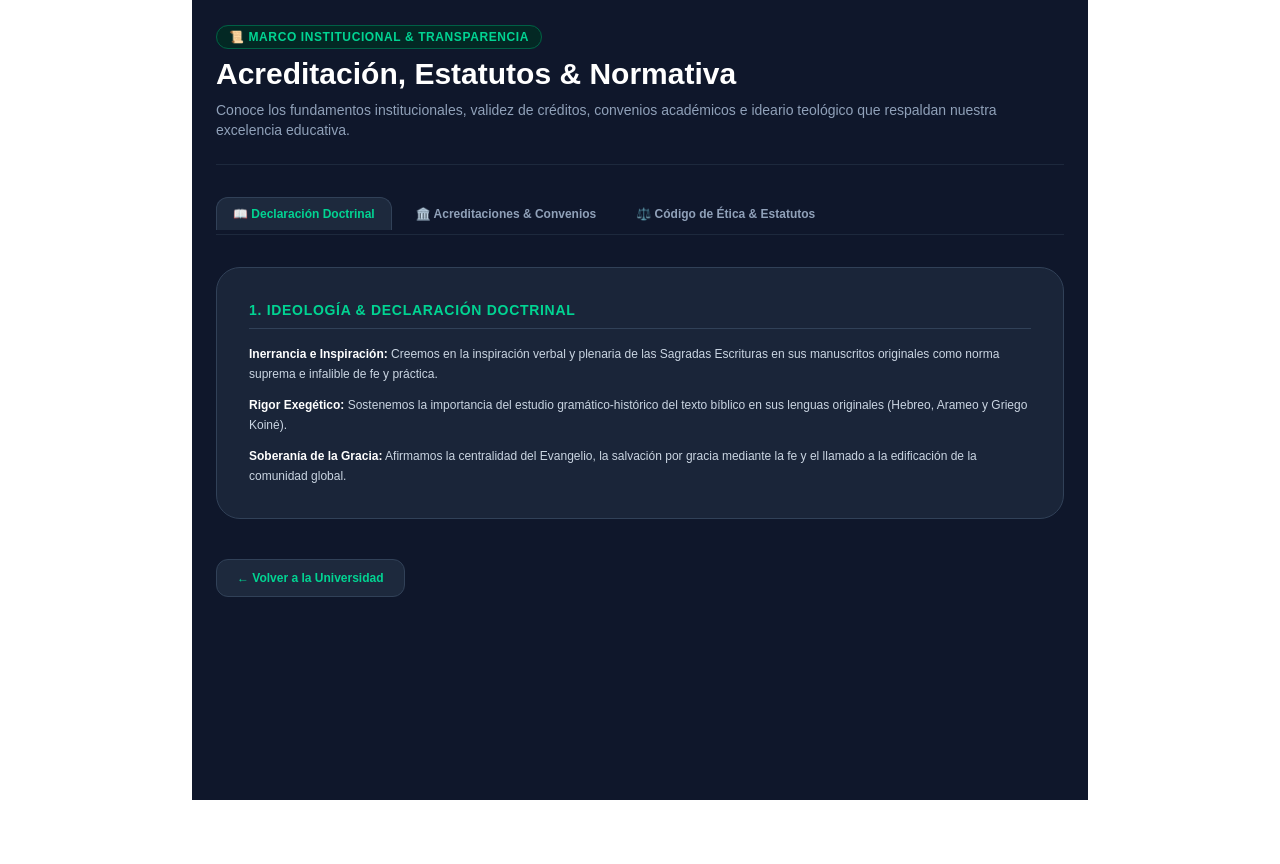
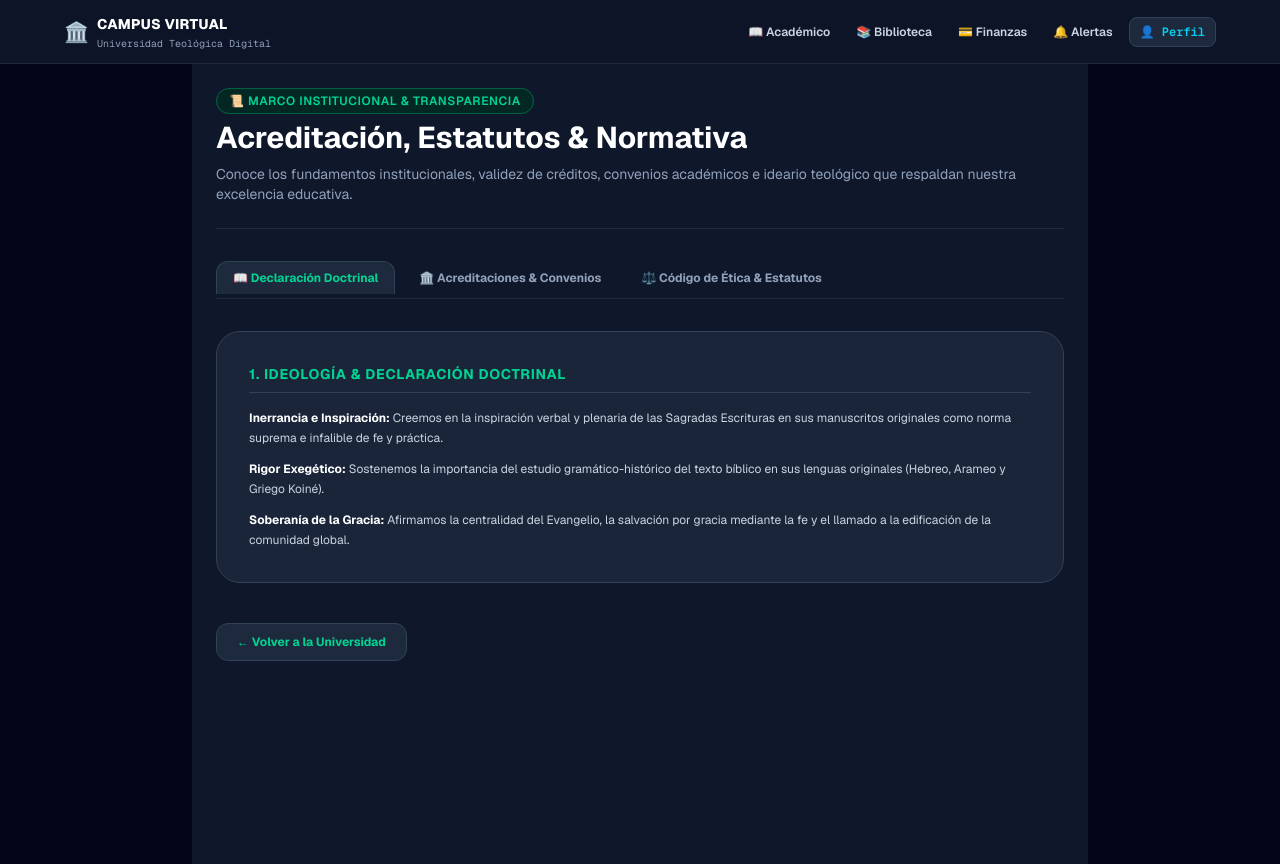
Before and after one commit to provocandoquesuceda-ctrl/ecosistema-gracia-1001, a Next.js app: page /universidad/acreditacion in a window 1280 px wide. Before the commit the page ends 800 px from the top, so only its background shows below. Built offline with nearby package versions, Linux system fonts and the light colour scheme.

Commit message:
fix: crear layout propio de Universidad

```diff
--- /dev/null
+++ b/app/universidad/layout.tsx
@@ -0,0 +1,33 @@
+import Link from 'next/link';
+import { ReactNode } from 'react';
+
+export default function UniversidadLayout({ children }: { children: ReactNode }) {
+  return (
+    <div className="min-h-screen bg-slate-950 text-slate-100 flex flex-col font-sans">
+      <header className="sticky top-0 z-50 bg-slate-900/90 backdrop-blur-md border-b border-slate-800 px-4 py-3">
+        <div className="max-w-6xl mx-auto flex flex-col sm:flex-row justify-between items-center gap-3">
+          <Link href="/universidad" className="flex items-center gap-2 group">
+            <span className="text-xl">🏛️</span>
+            <div>
+              <span className="text-sm font-extrabold tracking-wide text-white group-hover:text-cyan-400 transition-colors">
+                CAMPUS VIRTUAL
+              </span>
+              <span className="text-[10px] text-slate-400 block font-mono">
+                Universidad Teológica Digital
+              </span>
+            </div>
+          </Link>
+
+          <nav className="flex flex-wrap items-center gap-1.5 text-xs font-semibold text-slate-300">
+            <Link href="/universidad/academico" className="px-2.5 py-1.5 rounded-lg hover:bg-slate-800 hover:text-white transition-all">📖 Académico</Link>
+            <Link href="/universidad/biblioteca" className="px-2.5 py-1.5 rounded-lg hover:bg-slate-800 hover:text-white transition-all">📚 Biblioteca</Link>
+            <Link href="/universidad/finanzas" className="px-2.5 py-1.5 rounded-lg hover:bg-slate-800 hover:text-white transition-all">💳 Finanzas</Link>
+            <Link href="/universidad/notificaciones" className="px-2.5 py-1.5 rounded-lg hover:bg-slate-800 hover:text-white transition-all">🔔 Alertas</Link>
+            <Link href="/universidad/perfil" className="px-2.5 py-1.5 rounded-lg bg-slate-800 border border-slate-700 text-cyan-400 hover:bg-slate-700 transition-all font-mono">👤 Perfil</Link>
+          </nav>
+        </div>
+      </header>
+      <div className="flex-1">{children}</div>
+    </div>
+  );
+}
```
